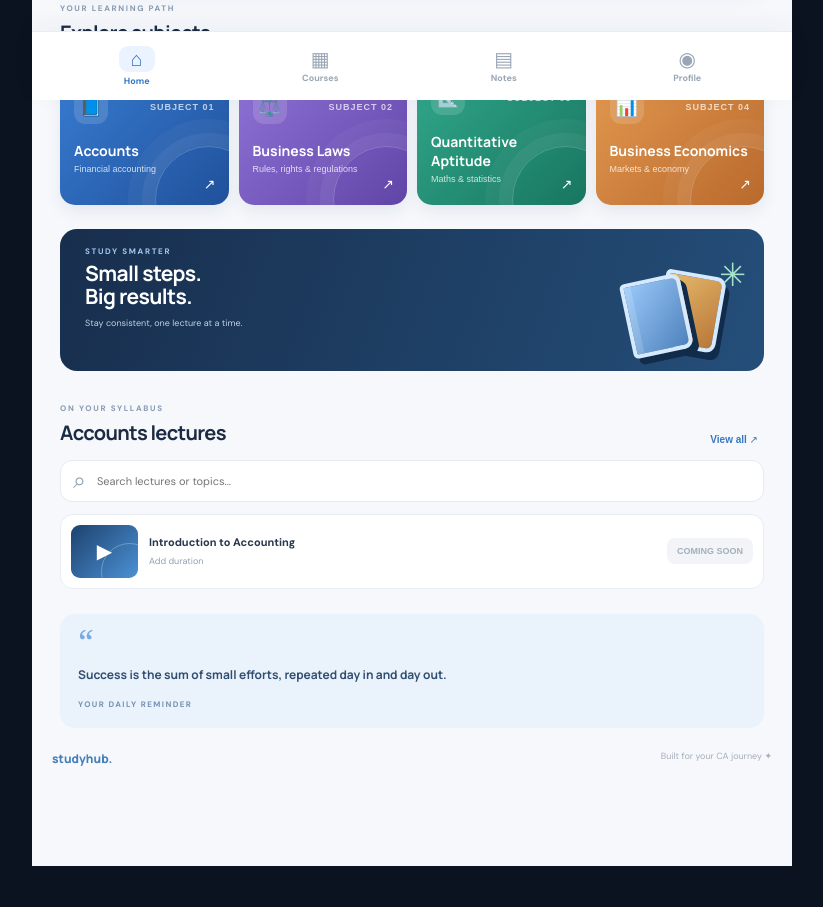
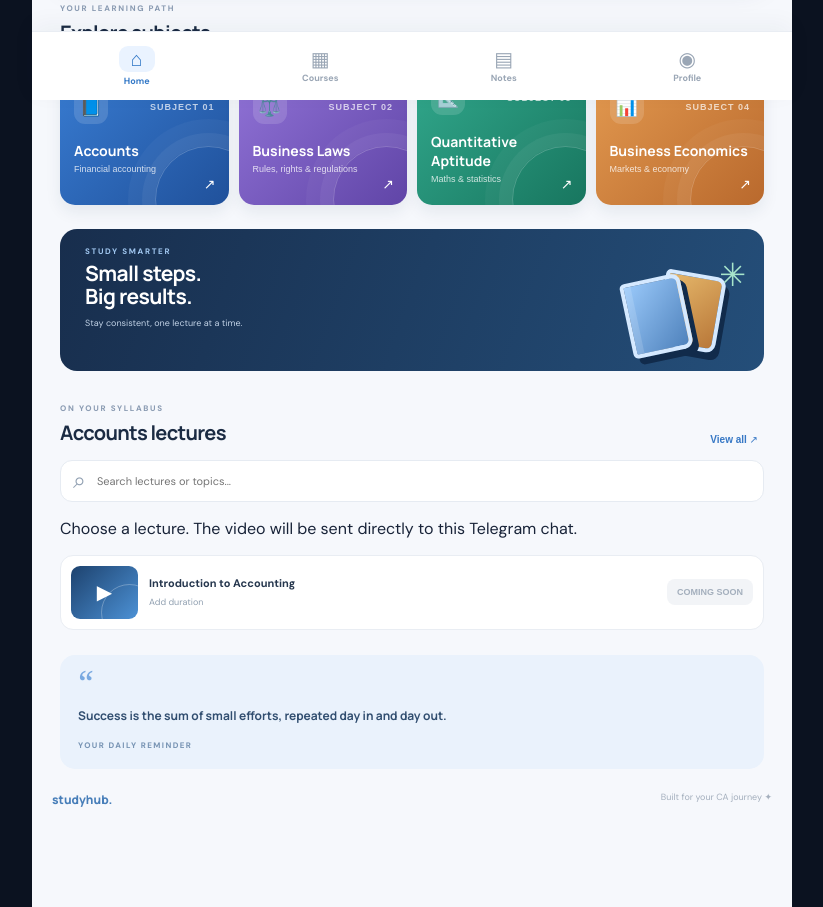
Before and after one commit to CaStudyClub-dotcom/ca-study-hub, a plain HTML site: page index.html in a window 1280 px wide. Shown: the part 700-1607 px from the top of the page, without its empty margins (228-1051 px from the left). Before the commit the page ends 1566 px from the top, so only its background shows below. Drawn offline with Linux system fonts and the light colour scheme.

Commit message:
Add Mini App lecture delivery guidance

```diff
--- a/index.html
+++ b/index.html
@@ -64,6 +64,7 @@
       <section class="section-block lecture-block">
         <div class="section-heading"><div><span class="kicker">ON YOUR SYLLABUS</span><h2 id="lecture-heading">Latest lectures</h2></div><button class="text-button" id="all-lectures">View all ↗</button></div>
         <label class="search-box"><span>⌕</span><input id="search" type="search" placeholder="Search lectures or topics..." autocomplete="off"></label>
+        <p class="delivery-note" id="lecture-delivery-note">Choose a lecture. The video will be sent directly to this Telegram chat.</p>
         <div id="lecture-list" class="lecture-list"></div>
       </section>
 
```
